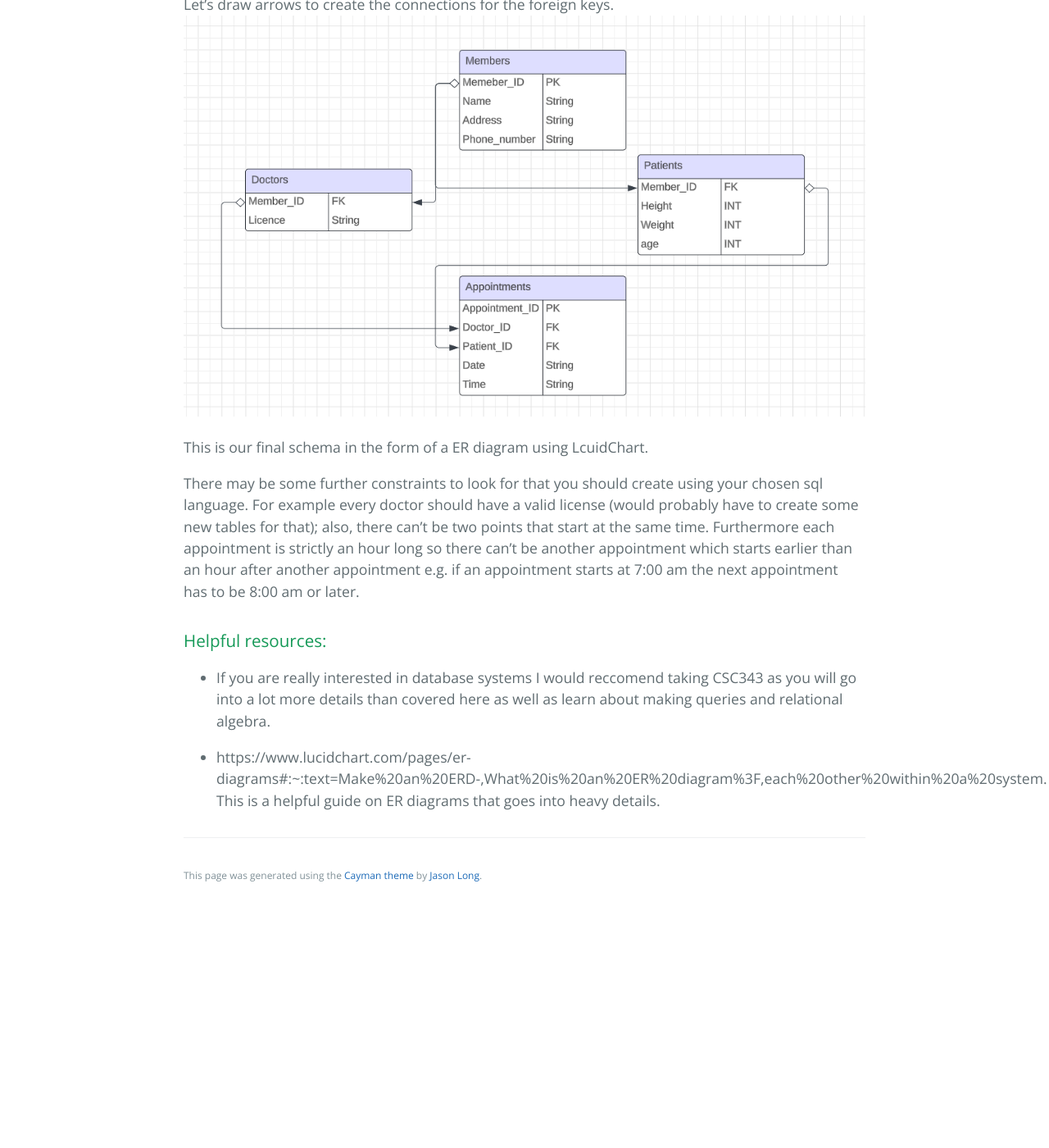
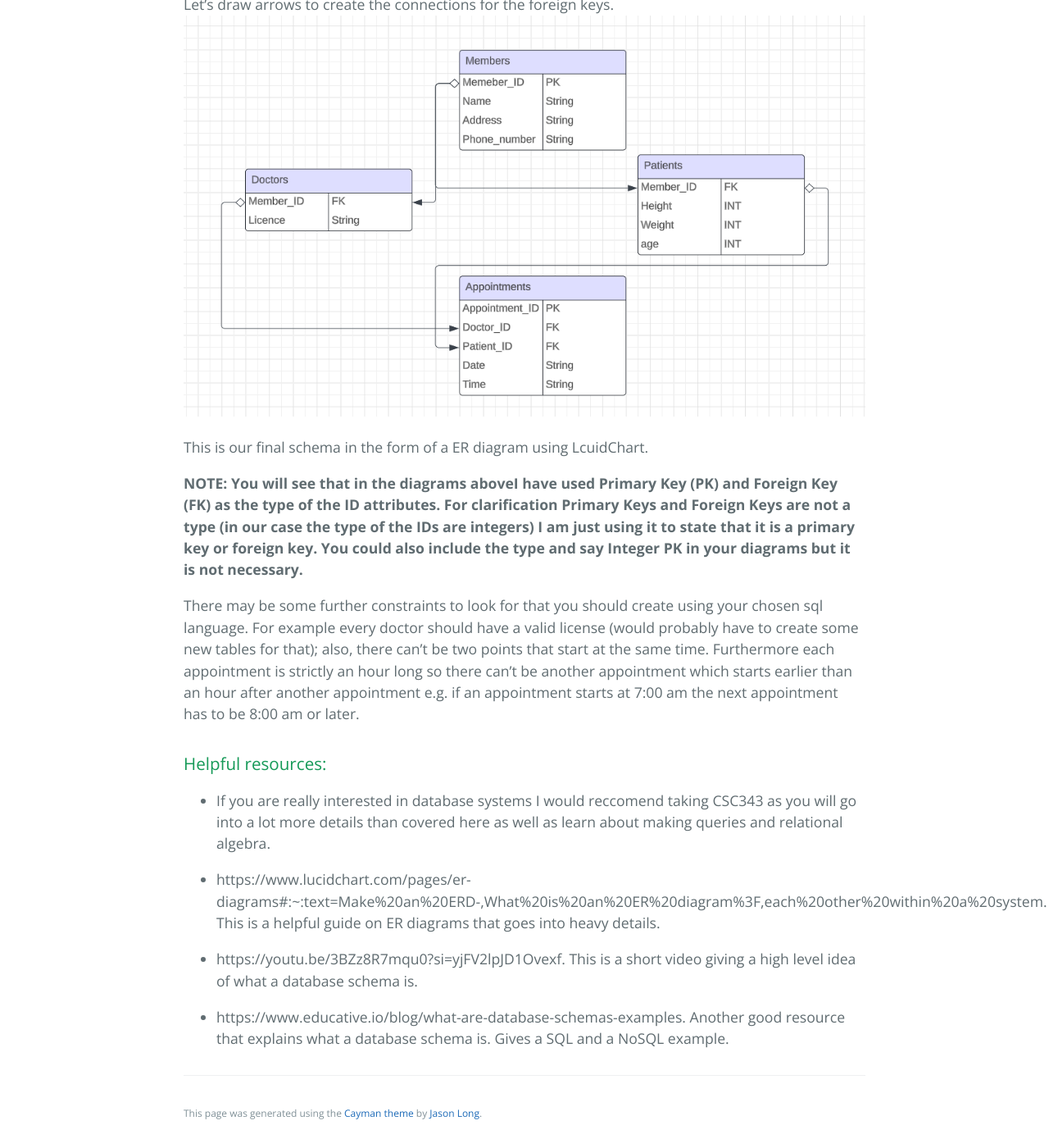
Before and after one commit to learning-software-engineering/learning-software-engineering.github.io, a Jekyll site: the page built from Topics/System_Design/database_schemas_ER_diagrams.md, in a window 1280 px wide and 1400 px high, scrolled down 3429 px. Shown: the whole window at 82% size. Built offline with Jekyll 4.4.1, drawn with Linux system fonts in a browser that asks for light colours; our own code applies the rules of GitHub Pages for plain Markdown files; before the commit the page ends 4539 px from its top, so only the background shows below that.

Commit message:
Update database_schemas_ER_diagrams.md
Added in the changes requested by Tom.

```diff
--- a/Topics/System_Design/database_schemas_ER_diagrams.md
+++ b/Topics/System_Design/database_schemas_ER_diagrams.md
@@ -73,6 +73,8 @@ Let’s draw arrows to create the connections for the foreign keys.
 
 This is our final schema in the form of a ER diagram using LcuidChart.
 
+**NOTE: You will see that in the diagrams aboveI have used Primary Key (PK) and Foreign Key (FK) as the type of the ID attributes. For clarification Primary Keys and Foreign Keys are not a type (in our case the type of the IDs are integers) I am just using it to state that it is a primary key or foreign key. You could also include the type and say Integer PK in your diagrams but it is not necessary.**
+
 There may be some further constraints to look for that you should create using your chosen sql language. For example every doctor should have a valid license (would probably have to create some new tables for that); also, there can’t be two points that start at the same time. Furthermore each appointment is strictly an hour long so there can’t be another appointment which starts earlier than an hour after another appointment e.g. if an appointment starts at 7:00 am the next appointment has to be 8:00 am or later.
 
 ### Helpful resources:
@@ -80,3 +82,7 @@ There may be some further constraints to look for that you should create using y
 * If you are really interested in database systems I would reccomend taking CSC343 as you will go into a lot more details than covered here as well as learn about making queries and relational algebra.
 
 * https://www.lucidchart.com/pages/er-diagrams#:~:text=Make%20an%20ERD-,What%20is%20an%20ER%20diagram%3F,each%20other%20within%20a%20system. This is a helpful guide on ER diagrams that goes into heavy details.
+
+* https://youtu.be/3BZz8R7mqu0?si=yjFV2lpJD1Ovexf. This is a short video giving a high level idea of what a database schema is.
+
+* https://www.educative.io/blog/what-are-database-schemas-examples. Another good resource that explains what a database schema is. Gives a SQL and a NoSQL example.
```
